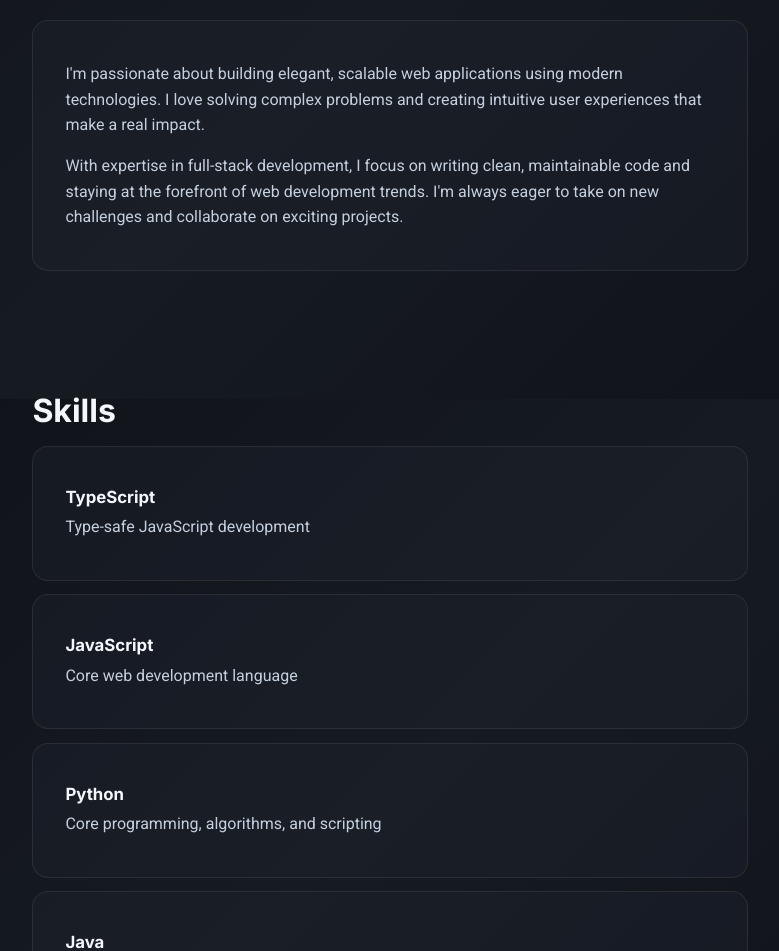
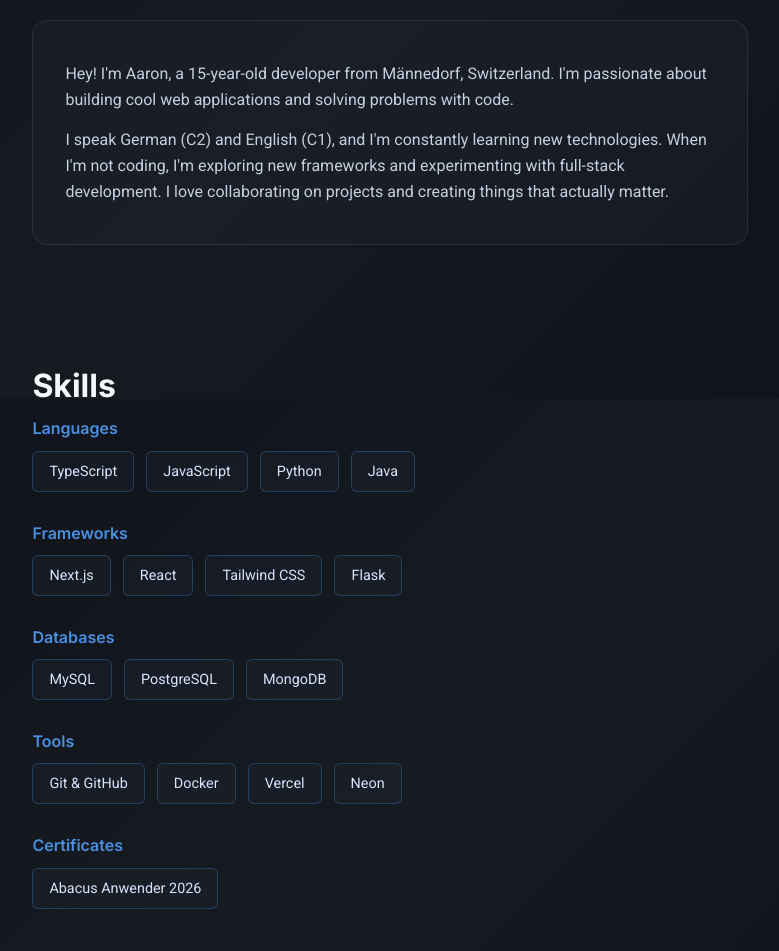
Before and after one commit to im24a-wulkana/Portfolio, a Next.js app: page / in a window 1280 px wide. Shown: the part 401-1352 px from the top of the page, without its empty margins (250-1029 px from the left). Built offline with nearby package versions, Linux system fonts and the light colour scheme.

Commit message:
Reorganize skills into categories and make about section more personal

```diff
--- a/app/globals.css
+++ b/app/globals.css
@@ -154,6 +154,47 @@
 
 .work-item h3 {
   margin-bottom: 0.45rem;
+}
+
+.skills-categories {
+  display: grid;
+  gap: 2rem;
+}
+
+.skill-category {
+  display: grid;
+  gap: 0.75rem;
+}
+
+.skill-category h3 {
+  color: #4A90E2;
+  font-size: 1rem;
+  font-weight: 600;
+  text-transform: capitalize;
+  margin: 0;
+}
+
+.skill-tags {
+  display: flex;
+  flex-wrap: wrap;
+  gap: 0.75rem;
+}
+
+.skill-tag {
+  display: inline-block;
+  background: rgba(30, 36, 48, 0.4);
+  border: 1px solid rgba(74, 144, 226, 0.3);
+  color: #d7e5fb;
+  padding: 0.5rem 1rem;
+  border-radius: 6px;
+  font-size: 0.9rem;
+  transition: all 0.3s cubic-bezier(0.23, 1, 0.320, 1);
+}
+
+.skill-tag:hover {
+  background: rgba(30, 36, 48, 0.6);
+  border-color: rgba(74, 144, 226, 0.6);
+  transform: translateY(-2px);
 }
 
 .section-intro {
--- a/app/page.js
+++ b/app/page.js
@@ -11,27 +11,32 @@
   },
   profile: {
     title: "About me",
-    p1: "I'm passionate about building elegant, scalable web applications using modern technologies. I love solving complex problems and creating intuitive user experiences that make a real impact.",
-    p2: "With expertise in full-stack development, I focus on writing clean, maintainable code and staying at the forefront of web development trends. I'm always eager to take on new challenges and collaborate on exciting projects.",
+    p1: "Hey! I'm Aaron, a 15-year-old developer from Männedorf, Switzerland. I'm passionate about building cool web applications and solving problems with code.",
+    p2: "I speak German (C2) and English (C1), and I'm constantly learning new technologies. When I'm not coding, I'm exploring new frameworks and experimenting with full-stack development. I love collaborating on projects and creating things that actually matter.",
   },
   work: {
     title: "Skills",
-    items: [
-      { title: "TypeScript", text: "Type-safe JavaScript development" },
-      { title: "JavaScript", text: "Core web development language" },
-      { title: "Python", text: "Core programming, algorithms, and scripting" },
-      { title: "Java", text: "Object-oriented programming and backend development" },
-      { title: "Next.js", text: "Full-stack web development and deployment" },
-      { title: "React", text: "Interactive UI components and state management" },
-      { title: "Tailwind CSS", text: "Utility-first CSS framework for modern design" },
-      { title: "Flask", text: "Python web framework for building APIs" },
-      { title: "MySQL", text: "Database design and SQL queries" },
-      { title: "PostgreSQL", text: "Advanced relational database management" },
-      { title: "MongoDB", text: "NoSQL database for flexible data storage" },
-      { title: "Git & GitHub", text: "Version control and collaboration" },
-      { title: "Docker", text: "Containerization and deployment" },
-      { title: "Vercel", text: "Hosting and deployment platform" },
-      { title: "Neon", text: "Serverless Postgres database" },
+    categories: [
+      {
+        name: "Languages",
+        items: ["TypeScript", "JavaScript", "Python", "Java"],
+      },
+      {
+        name: "Frameworks",
+        items: ["Next.js", "React", "Tailwind CSS", "Flask"],
+      },
+      {
+        name: "Databases",
+        items: ["MySQL", "PostgreSQL", "MongoDB"],
+      },
+      {
+        name: "Tools",
+        items: ["Git & GitHub", "Docker", "Vercel", "Neon"],
+      },
+      {
+        name: "Certificates",
+        items: ["Abacus Anwender 2026"],
+      },
     ],
   },
   projects: {
@@ -129,12 +134,16 @@
             <div className="section-header">
               <h2 id="work-title">{t.work.title}</h2>
             </div>
-            <div className="work-list">
-              {t.work.items.map((item) => (
-                <article className="surface work-item" key={item.title}>
-                  <h3>{item.title}</h3>
-                  <p>{item.text}</p>
-                </article>
+            <div className="skills-categories">
+              {t.work.categories.map((category) => (
+                <div key={category.name} className="skill-category">
+                  <h3>{category.name}</h3>
+                  <div className="skill-tags">
+                    {category.items.map((item) => (
+                      <span key={item} className="skill-tag">{item}</span>
+                    ))}
+                  </div>
+                </div>
               ))}
             </div>
           </div>
```
